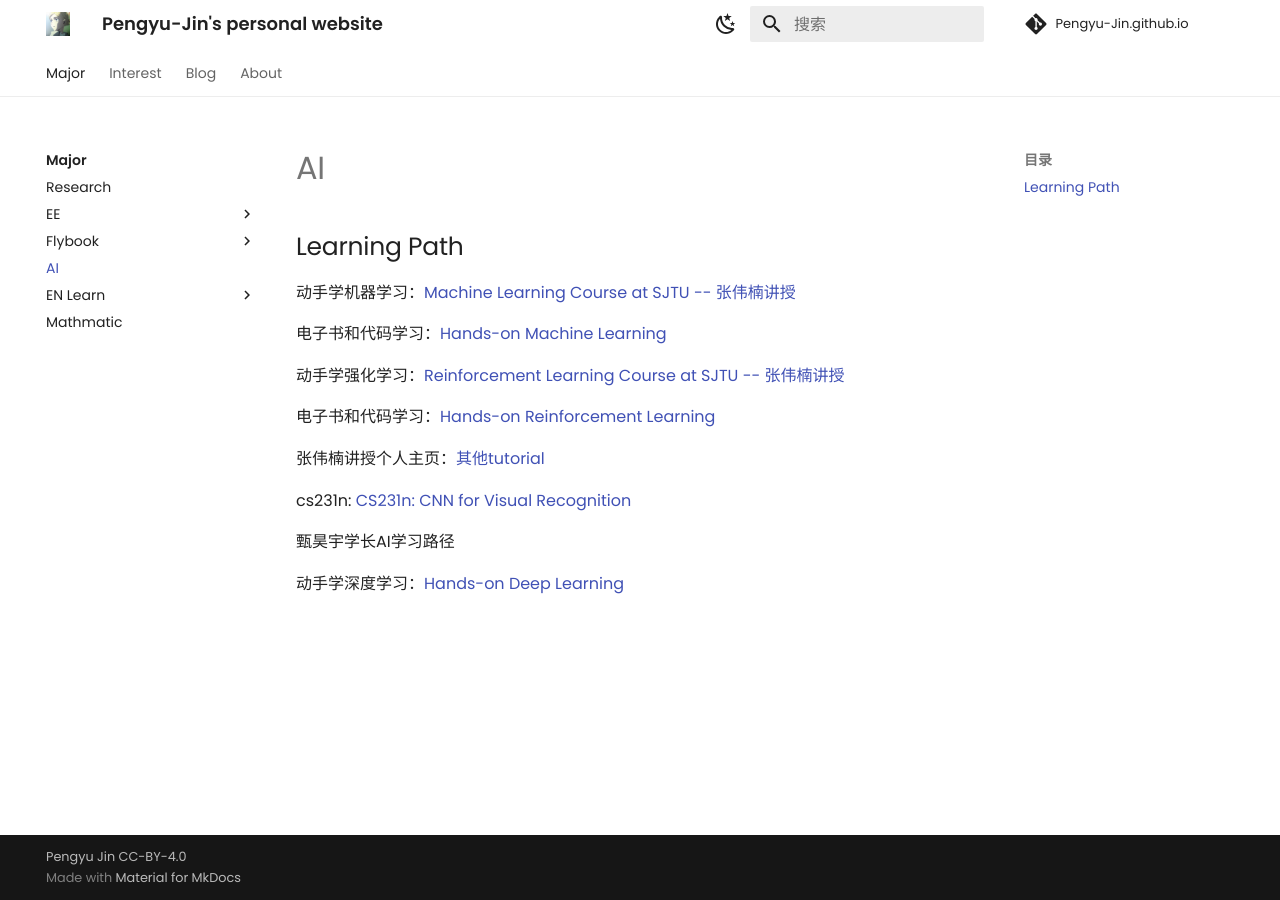
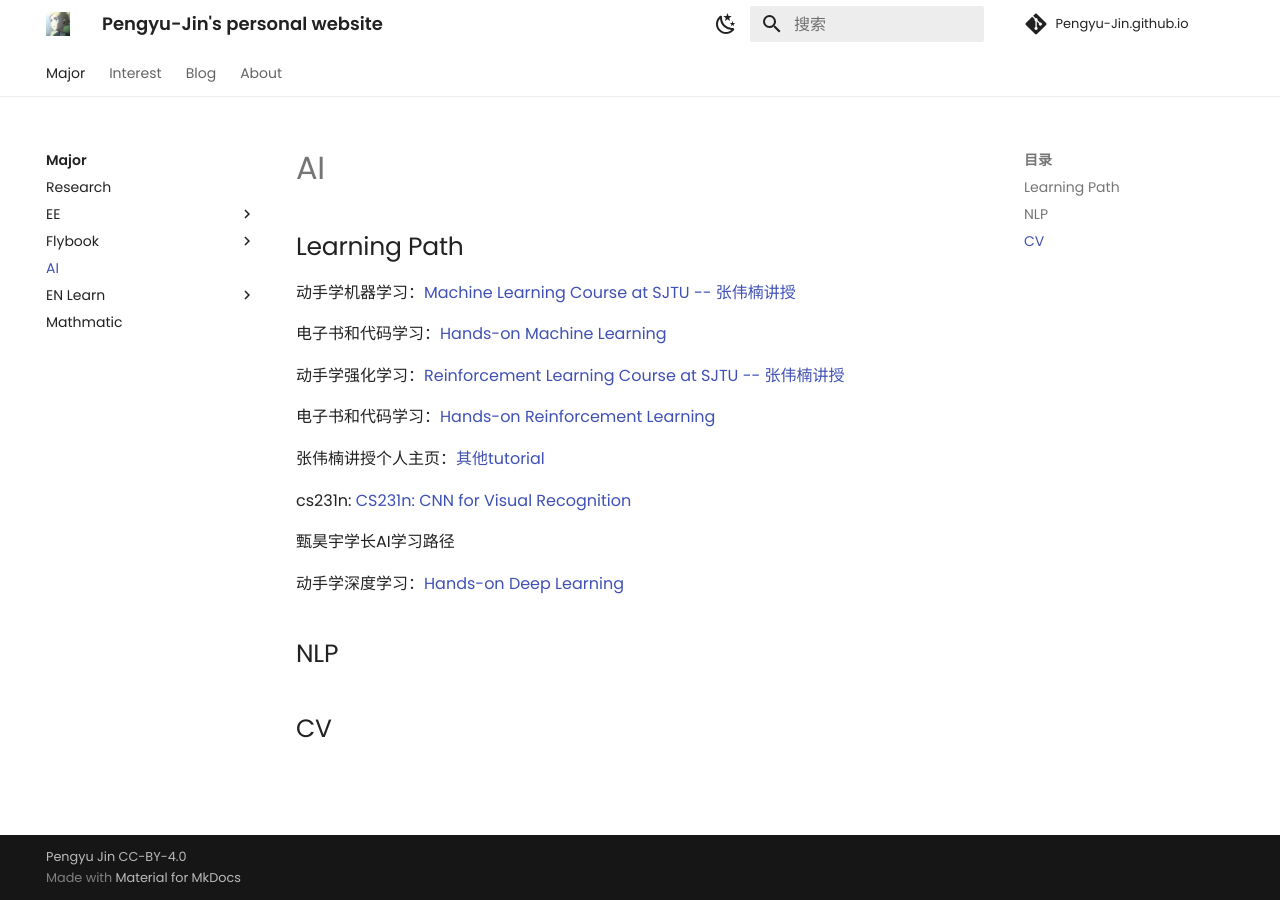
Before and after one commit to Pengyu-Jin/Pengyu-Jin.github.io, an MkDocs documentation site: the page built from docs/major/AI/Agent.md, in a window 1280 px wide. Built offline with MkDocs 1.6.1 and Material for MkDocs 9.7.7, drawn with Linux system fonts in a browser that asks for light colours; comment, search, counter and statistics services are not loaded; a style sheet for code colours, icons or effects is not loaded.

Commit message:
update ai

```diff
--- a/docs/major/AI/Agent.md
+++ b/docs/major/AI/Agent.md
@@ -16,3 +16,8 @@ cs231n: [CS231n: CNN for Visual Recognition](https://csdiy.wiki/%E6%B7%B1%E5%BA%
 甄昊宇学长AI学习路径
 
 动手学深度学习：[Hands-on Deep Learning](https://zh.d2l.ai/index.html#){:target="_blank"}
+
+
+## NLP
+
+## CV
```
